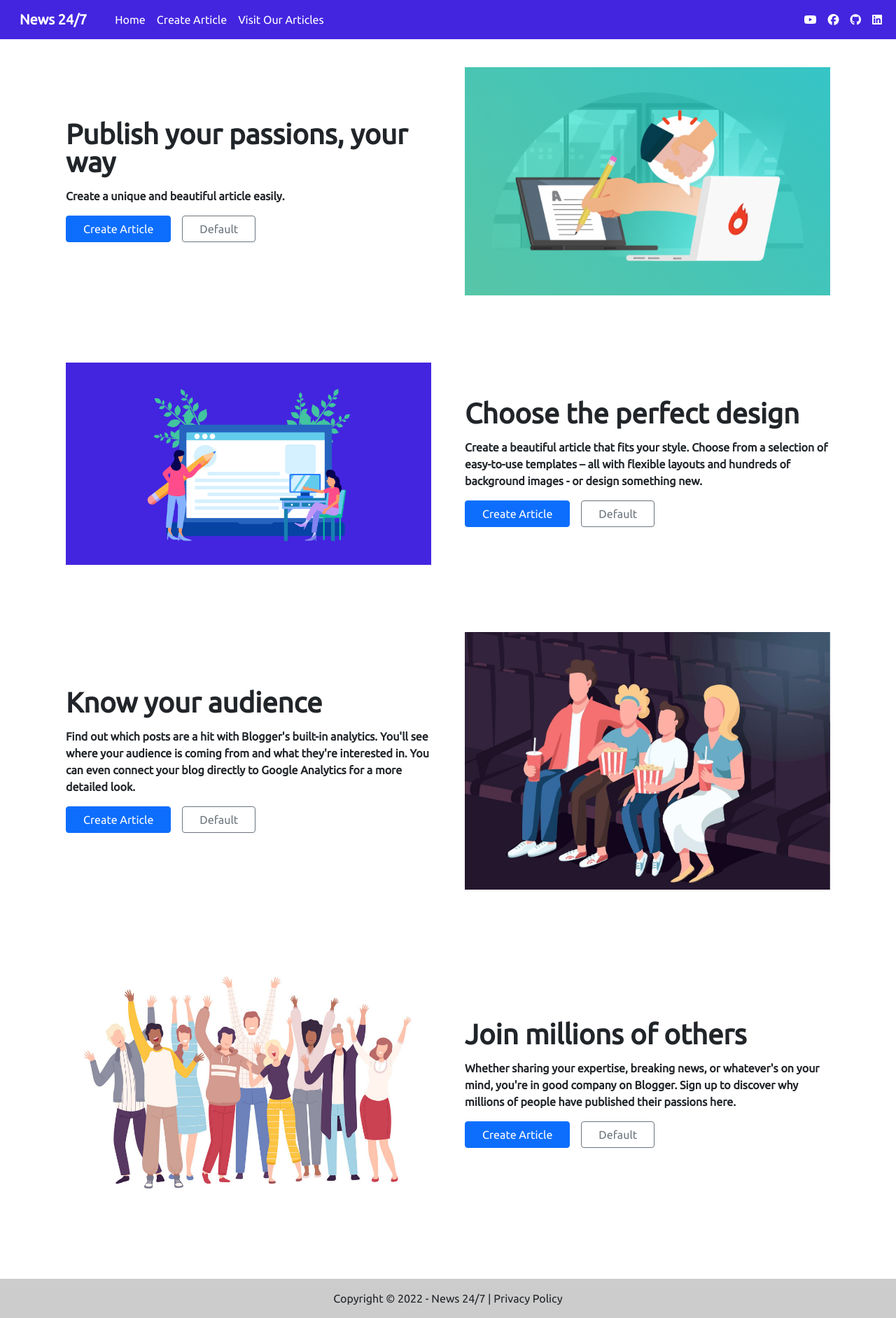
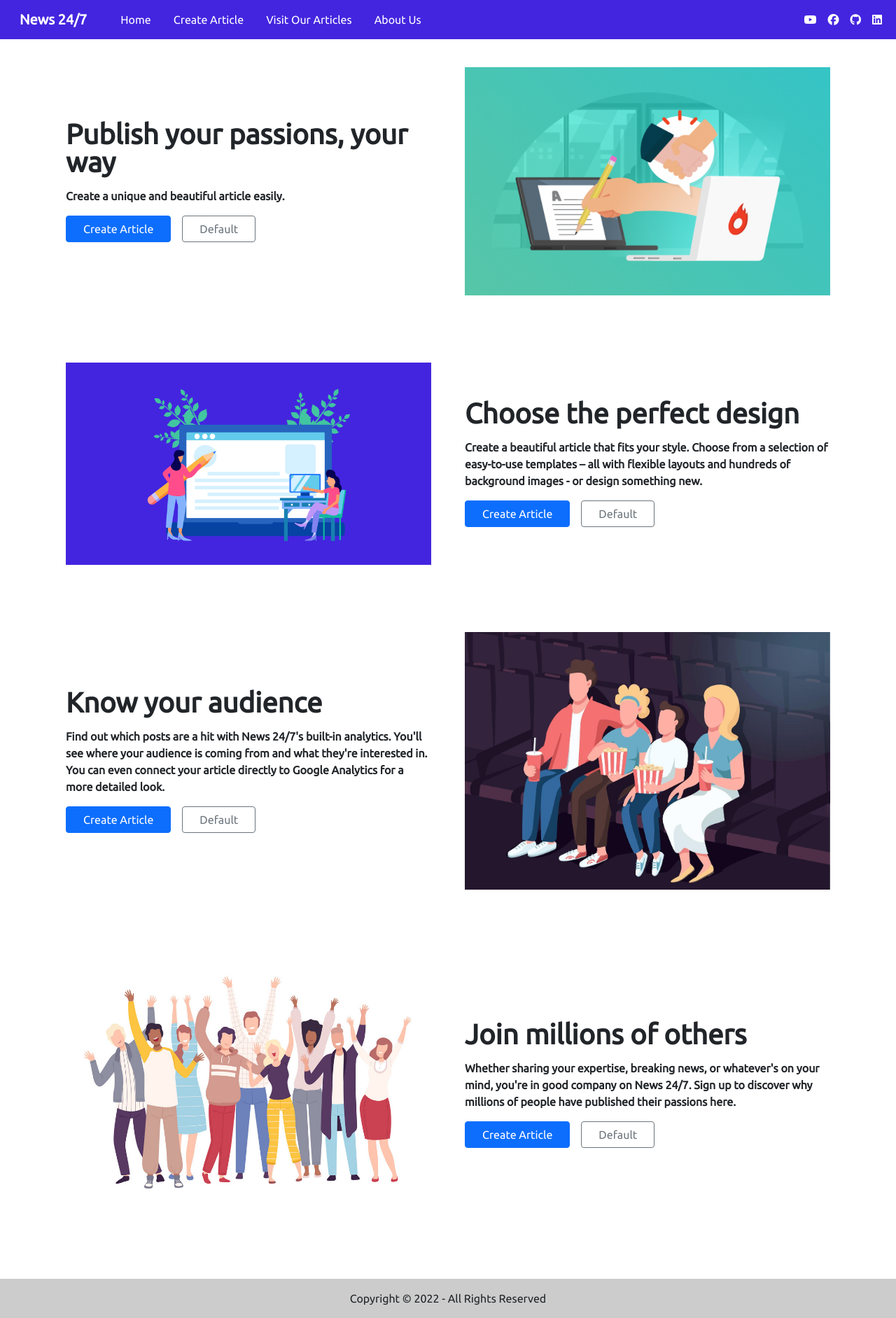
Before and after one commit to ShreyasBhumkar/News_APP, a Django app: page / in a window 1280 px wide. Shown: the whole page at 70% size. Run offline with Django 4.2, Linux system fonts and the light colour scheme; some libraries are stand-ins or nearby versions.

Commit message:
- New Chnages Applied (index.js - footer section)   - Changed copyright text

```diff
--- a/news/templates/news/index.html
+++ b/news/templates/news/index.html
@@ -45,16 +45,19 @@
         </button>
         <div class="collapse navbar-collapse" id="navbarSupportedContent">
           <ul class="navbar-nav me-auto mb-2 mb-lg-0">
-            <li class="nav-item">
+            <li class="nav-item mx-2">
               <a class="nav-link active" aria-current="page" href="#">Home</a>
             </li>
-            <li class="nav-item">
+            <li class="nav-item mx-2">
               <a class="nav-link active" aria-current="page" href="#"
                 >Create Article</a
               >
             </li>
-            <li class="nav-item">
+            <li class="nav-item mx-2">
               <a class="nav-link active" href="#">Visit Our Articles</a>
+            </li>
+            <li class="nav-item mx-2">
+              <a class="nav-link active" href="#">About Us</a>
             </li>
           </ul>
 
@@ -126,7 +129,7 @@
         <div class="col-lg-6">
           <h5 class="display-6 fw-bold lh-1 mb-3">Publish your passions, your way</h5>
           <p class="fw-bold fs-6">Create a unique and beautiful article easily.</p>
-          <div class="d-grid gap-2 d-md-flex justify-content-md-start">
+          <div class="d-flex gap-2 d-md-flex justify-content-md-start">
             <button type="button" class="btn btn-primary px-4 me-md-2">Create Article</button>
             <button type="button" class="btn btn-outline-secondary px-4">Default</button>
           </div>
@@ -137,7 +140,7 @@
         <div class="col-lg-6">
           <h5 class="display-6 fw-bold lh-1 mb-3">Choose the perfect design</h5>
           <p class="fw-bold fs-6">Create a beautiful article that fits your style. Choose from a selection of easy-to-use templates – all with flexible layouts and hundreds of background images - or design something new.</p>
-          <div class="d-grid gap-2 d-md-flex justify-content-md-start">
+          <div class="d-flex gap-2 d-md-flex justify-content-md-start">
             <button type="button" class="btn btn-primary px-4 me-md-2">Create Article</button>
             <button type="button" class="btn btn-outline-secondary px-4">Default</button>
           </div>
@@ -153,11 +156,11 @@
         </div>
         <div class="col-lg-6">
           <h5 class="display-6 fw-bold lh-1 mb-3">Know your audience</h5>
-          <p class="fw-bold fs-6">Find out which posts are a hit with Blogger's built-in analytics.
+          <p class="fw-bold fs-6">Find out which posts are a hit with News 24/7's built-in analytics.
             You'll see where your audience is coming from and what they're interested in.
-            You can even connect your blog directly to Google Analytics for a more detailed look.
+            You can even connect your article directly to Google Analytics for a more detailed look.
           </p>
-          <div class="d-grid gap-2 d-md-flex justify-content-md-start">
+          <div class="d-flex gap-2 d-md-flex justify-content-md-start">
             <button type="button" class="btn btn-primary px-4 me-md-2">Create Article</button>
             <button type="button" class="btn btn-outline-secondary px-4">Default</button>
           </div>
@@ -168,9 +171,9 @@
         <div class="col-lg-6">
           <h5 class="display-6 fw-bold lh-1 mb-3">Join millions of others</h5>
           <p class="fw-bold fs-6">Whether sharing your expertise, breaking news, or whatever's on your mind,
-            you're in good company on Blogger. Sign up to discover why millions of people have published their passions here.
+            you're in good company on News 24/7. Sign up to discover why millions of people have published their passions here.
           </p>
-          <div class="d-grid gap-2 d-md-flex justify-content-md-start">
+          <div class="d-flex gap-2 d-md-flex justify-content-md-start">
             <button type="button" class="btn btn-primary px-4 me-md-2">Create Article</button>
             <button type="button" class="btn btn-outline-secondary px-4">Default</button>
           </div>
@@ -184,7 +187,7 @@
 
     <div class="text-center p-3" style="background-color: rgba(0, 0, 0, 0.2);">
       Copyright © 2022 -
-      <a class="text-dark" href="/" style="text-decoration: none;">News 24/7</a> | Privacy Policy
+      <a class="text-dark" href="/" style="text-decoration: none;">All Rights Reserved</a>
     </div>
 
 
```
